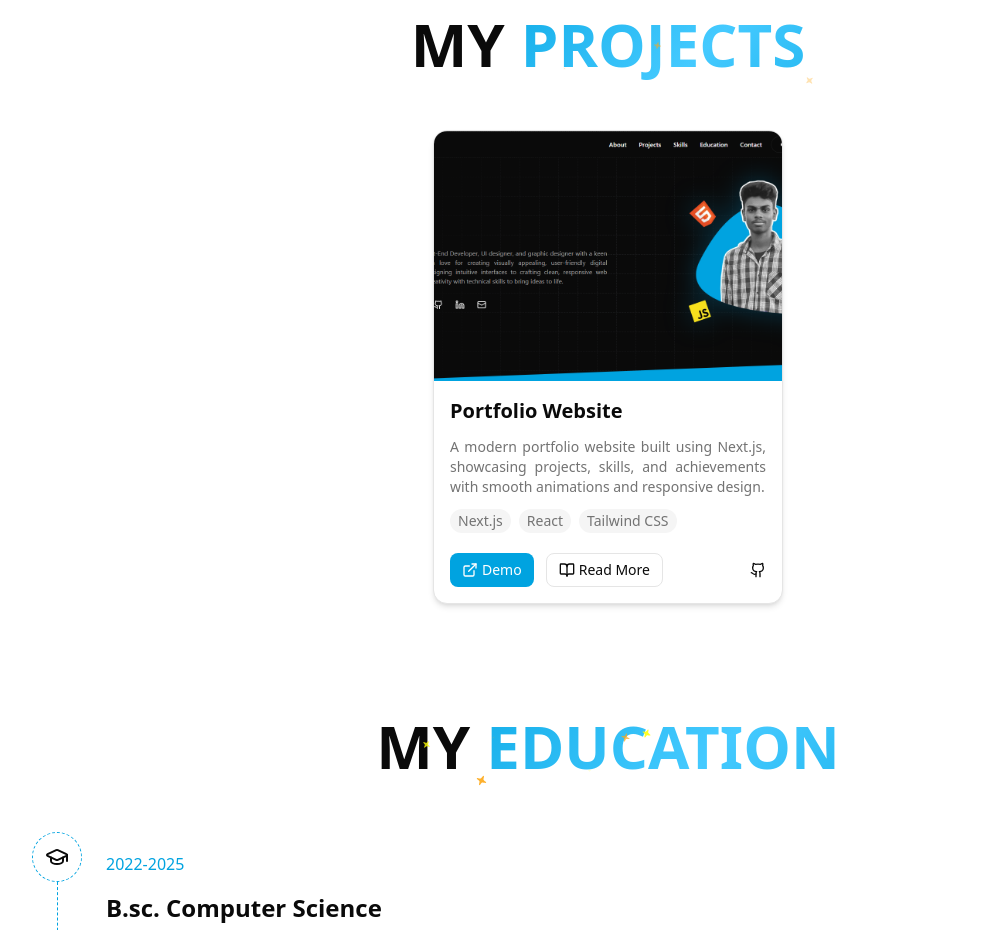
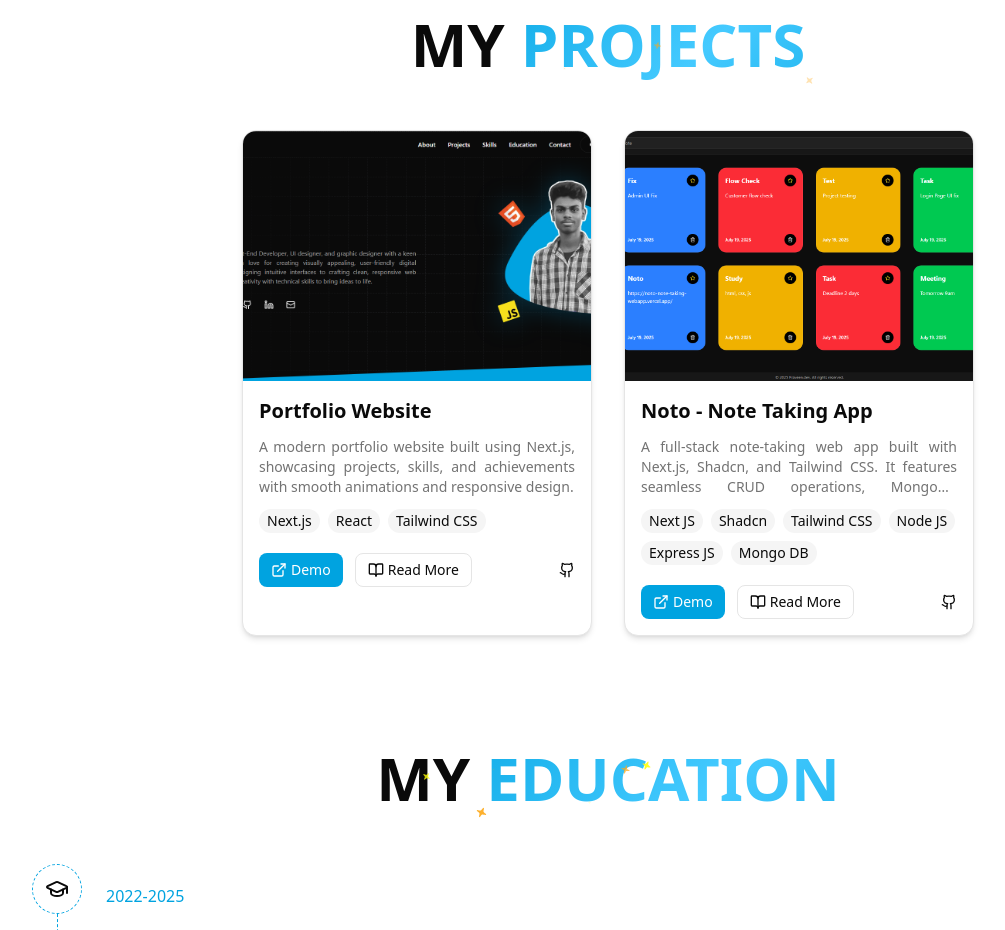
Before and after one commit to praveenr14083/PORTFOLIO-2025-V1, a Next.js app: page / in a window 1280 px wide. Shown: the part 2200-3130 px from the top of the page, without its empty margins (32-1037 px from the left). Built offline with nearby package versions, Linux system fonts and the light colour scheme.

Commit message:
feat: Noto project added and also favicon change

```diff
--- a/src/app/layout.js
+++ b/src/app/layout.js
@@ -13,8 +13,12 @@ const geistMono = Geist_Mono({
 });
 
 export const metadata = {
-  title: "Create Next App",
-  description: "Generated by create next app",
+  title: "Praveen Portfolio",
+  description:
+    "A portfolio website showcasing Praveen's projects, skills, and experience in web development and design.",
+  icons: {
+    icon: "/favicon.svg",
+  },
 };
 
 export default function RootLayout({ children }) {
--- a/src/uiPages/homePage/components/ProjectCard.jsx
+++ b/src/uiPages/homePage/components/ProjectCard.jsx
@@ -32,7 +32,7 @@ export function ProjectCard({
         </p>
 
         {/* Tags */}
-        <div className="flex flex-wrap gap-2 text-sm text-muted-foreground">
+        <div className="flex flex-wrap gap-2 text-sm">
           {tags.map((tag, idx) => (
             <span
               key={idx}
--- a/src/uiPages/homePage/sections/ProjectsSection.jsx
+++ b/src/uiPages/homePage/sections/ProjectsSection.jsx
@@ -13,7 +13,26 @@ const projects = [
     githubUrl: "#",
     readMoreUrl: "#",
   },
+
+  {
+    title: "Noto - Note Taking App",
+    description:
+      "A full-stack note-taking web app built with Next.js, Shadcn, and Tailwind CSS. It features seamless CRUD operations, MongoDB integration, and a modern UI for organizing notes efficiently.",
+    image: "/assets/projects/noto-note-taking-app.png",
+    tags: [
+      "Next JS",
+      "Shadcn",
+      "Tailwind CSS",
+      "Node JS",
+      "Express JS",
+      "Mongo DB",
+    ],
+    demoUrl: "https://noto-note-taking-webapp.vercel.app/",
+    githubUrl: "https://github.com/praveenr14083/Noto-NoteTakingApp.git",
+    readMoreUrl: "https://noto-note-taking-webapp.vercel.app/",
+  },
 ];
+// noto-note-taking-app
 
 export function ProjectsSection() {
   return (
```
Also changed, not shown: public/assets/projects/noto-note-taking-app.png (added), public/favicon.svg (added).
